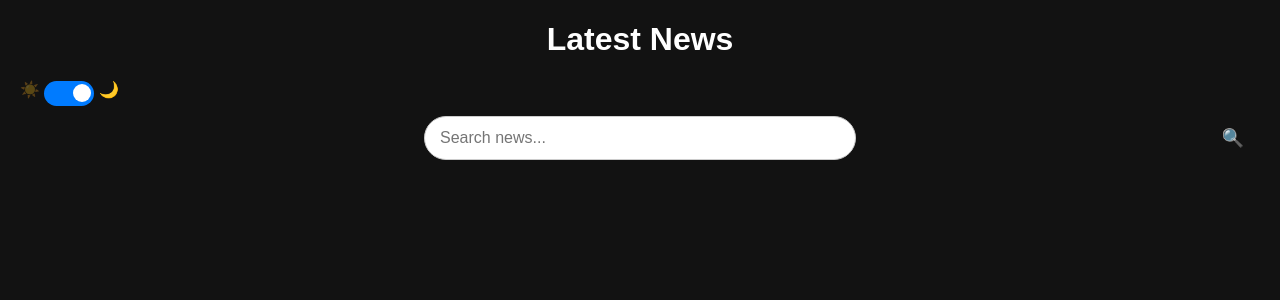
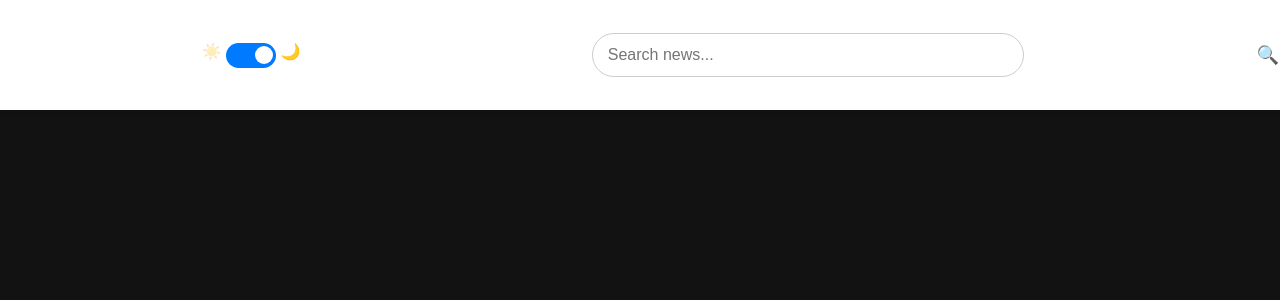
Before and after one commit to Ashmaawyy/the-collector-series, a Flask app: page / in a window 1280 px wide. Shown: the top 300 px of the page. Run offline with Flask 3, Linux system fonts and the light colour scheme; data that the repository does not hold is empty.

Commit message:
feat: add search functionality for news articles and enhance header styling ; )

```diff
--- a/app/app.py
+++ b/app/app.py
@@ -91,5 +91,23 @@ def load_more_news():
 
     return jsonify({"news": news_data, "page": page})
 
+@app.route('/search_news')
+def search_news():
+    query = request.args.get("q", "").lower()
+    news = list(news_collection.find({"title": {"$regex": query, "$options": "i"}}).limit(10))
+
+    news_data = [
+        {
+            "title": item["title"],
+            "source": item["source"],
+            "author": item.get("author", "N/A"),
+            "publishedAt": item.get("publishedAt", ""),
+            "url": item["url"],
+            "urlToImage": item.get("urlToImage", "")
+        } for item in news
+    ]
+
+    return jsonify({"news": news_data})
+
 if __name__ == "__main__":
     app.run(debug=True)
--- a/app/static/styles.css
+++ b/app/static/styles.css
@@ -2,6 +2,30 @@ body {
     font-family: Arial, sans-serif;
     margin: 20px;
     background-color: #f9f9f9;
+    padding-top: 70px;
+}
+
+header {
+    position: fixed;
+    top: 0;
+    left: 0;
+    width: 100%;
+    background: white;
+    box-shadow: 0 2px 5px rgba(0, 0, 0, 0.1);
+    padding: 15px;
+    z-index: 1000;
+    display: flex;
+    justify-content: space-between;
+    align-items: center;
+}
+
+.search-container {
+    flex-grow: 1;
+    text-align: center;
+}
+
+.theme-switch {
+    margin-right: 20px;
 }
 
 .search-container {
```
